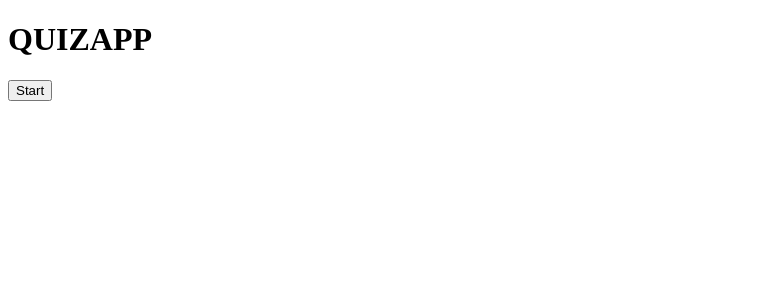
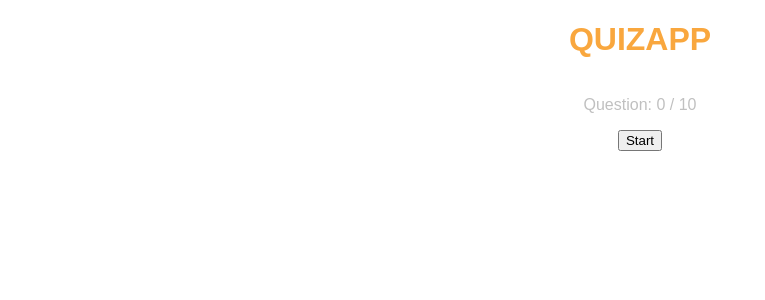
Before and after one commit to WalterVoetschCortes/quizapp, a React (Create React App) app: page / in a window 1280 px wide. Shown: the top 300 px of the page, without its empty margins (0-765 px from the left). Built offline with nearby package versions, Linux system fonts and the light colour scheme.

Commit message:
styles in App.styles.ts

```diff
--- /dev/null
+++ b/src/App.styles.ts
@@ -0,0 +1,46 @@
+import styled, { createGlobalStyle } from "styled-components";
+
+// yellow: #f9a73e
+// green: #27b376
+// red: #bf212f
+
+
+export const GlobalStyle = createGlobalStyle`
+    html {
+        height: 100%
+    }
+
+    body{
+        background-color: #fff;
+        background-size: cover;
+        margin: 0;
+        padding 0 20px;
+        display: flex;
+        justify-content: center
+    }
+
+    * {
+        box-sizing: border-box;
+        font-family: 'Catamaran', sans-serif;
+    }
+`;
+
+export const Wrapper = styled.div`
+    display: flex;
+    flex-direction: column;
+    align-items: center;
+
+    > p {
+        color: #C0C0C0;
+    }
+
+    .score {
+        color: #C0C0C0;
+        font-size: 1rem;
+        margin: 0;
+    }
+
+    h1 {
+        color: #f9a73e;
+    }
+`
--- a/src/App.tsx
+++ b/src/App.tsx
@@ -1,8 +1,12 @@
 import React, {useState} from 'react';
 // Types:
+
 import {Difficulty, fetchQuizQuestions, QuestionState} from "./API";
 // Components:
 import QuestionCard from "./components/QuestionCard";
+
+// Styles;
+import {Wrapper, GlobalStyle} from "./App.styles";
 
 export type AnswerObject = {
     question: string;
@@ -76,15 +80,18 @@ const App = () => {
     }
 
     return (
-        <div className="App">
+        <>
+            <GlobalStyle />
+        <Wrapper>
+
             <h1>QUIZAPP</h1>
-            {gameOver || userAnswers.length === TOTAL_QUESTIONS ? (
-                <button className="start" onClick={startTrivia}>
-                    Start
-                </button>
-            ): null}
 
-            {!gameOver ? <p className="score">Score:</p> : null}
+            <p className="number">
+                Question: {number} / {TOTAL_QUESTIONS}
+            </p>
+
+            {!gameOver ? <p className="score">Score: {score}</p> : null}
+
             {loading && <p>Loading Questions...</p>}
             {!loading && !gameOver && (
                 <QuestionCard
@@ -102,7 +109,14 @@ const App = () => {
                 </button>
             ): null}
 
-        </div>
+            {gameOver || userAnswers.length === TOTAL_QUESTIONS ? (
+                <button className="start" onClick={startTrivia}>
+                    Start
+                </button>
+            ): null}
+
+        </Wrapper>
+        </>
     );
 }
 
--- a/src/components/QuestionCard.tsx
+++ b/src/components/QuestionCard.tsx
@@ -22,9 +22,6 @@ const QuestionCard: React.FC<Props> = ({
                                            totalQuestions
 }) => (
     <div>
-        <p className="number">
-            Question: {questionNr} / {totalQuestions}
-        </p>
         <p dangerouslySetInnerHTML={{ __html:question}} />
         <div>
             {answers.map(answer => (
```
